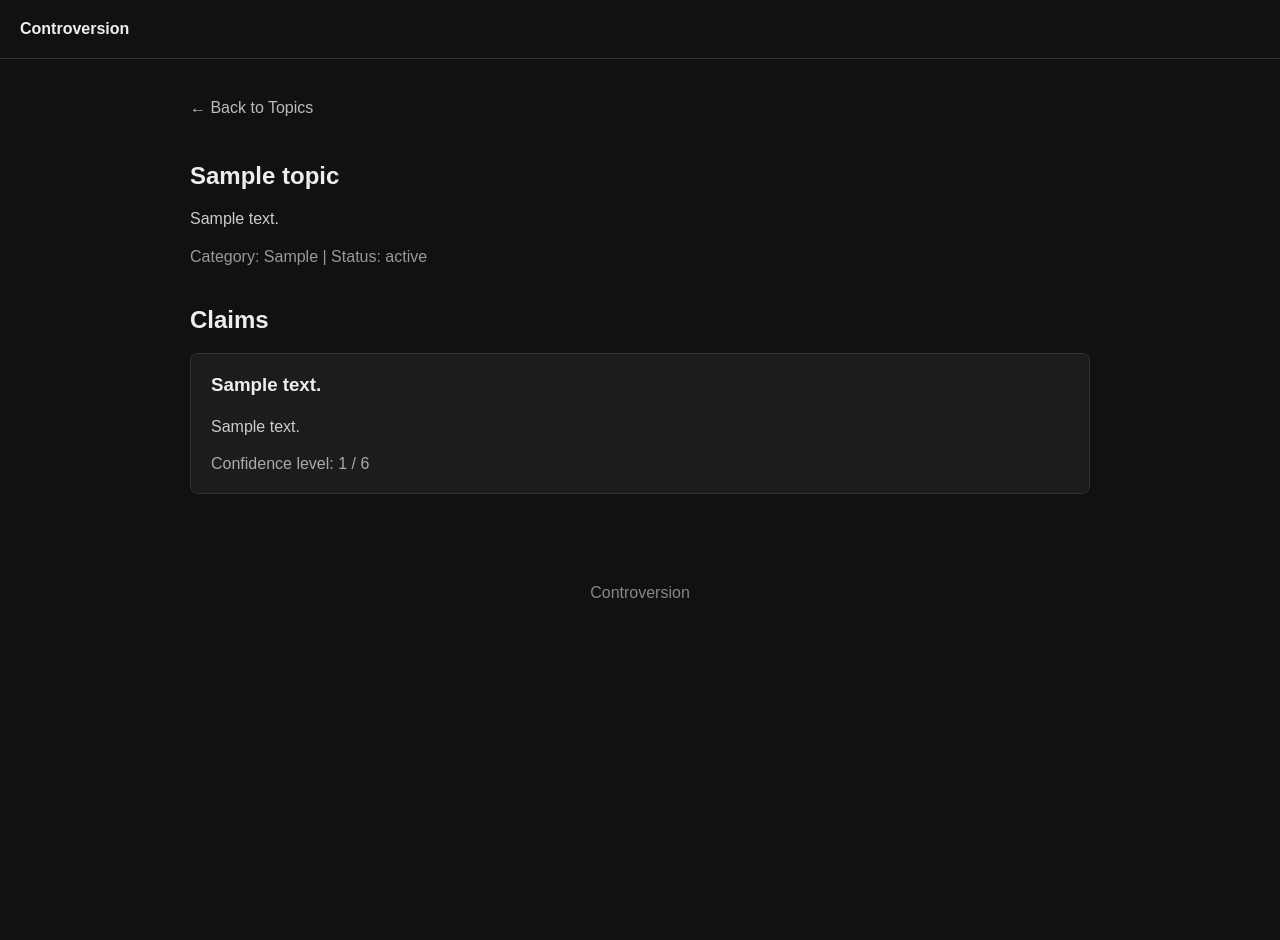
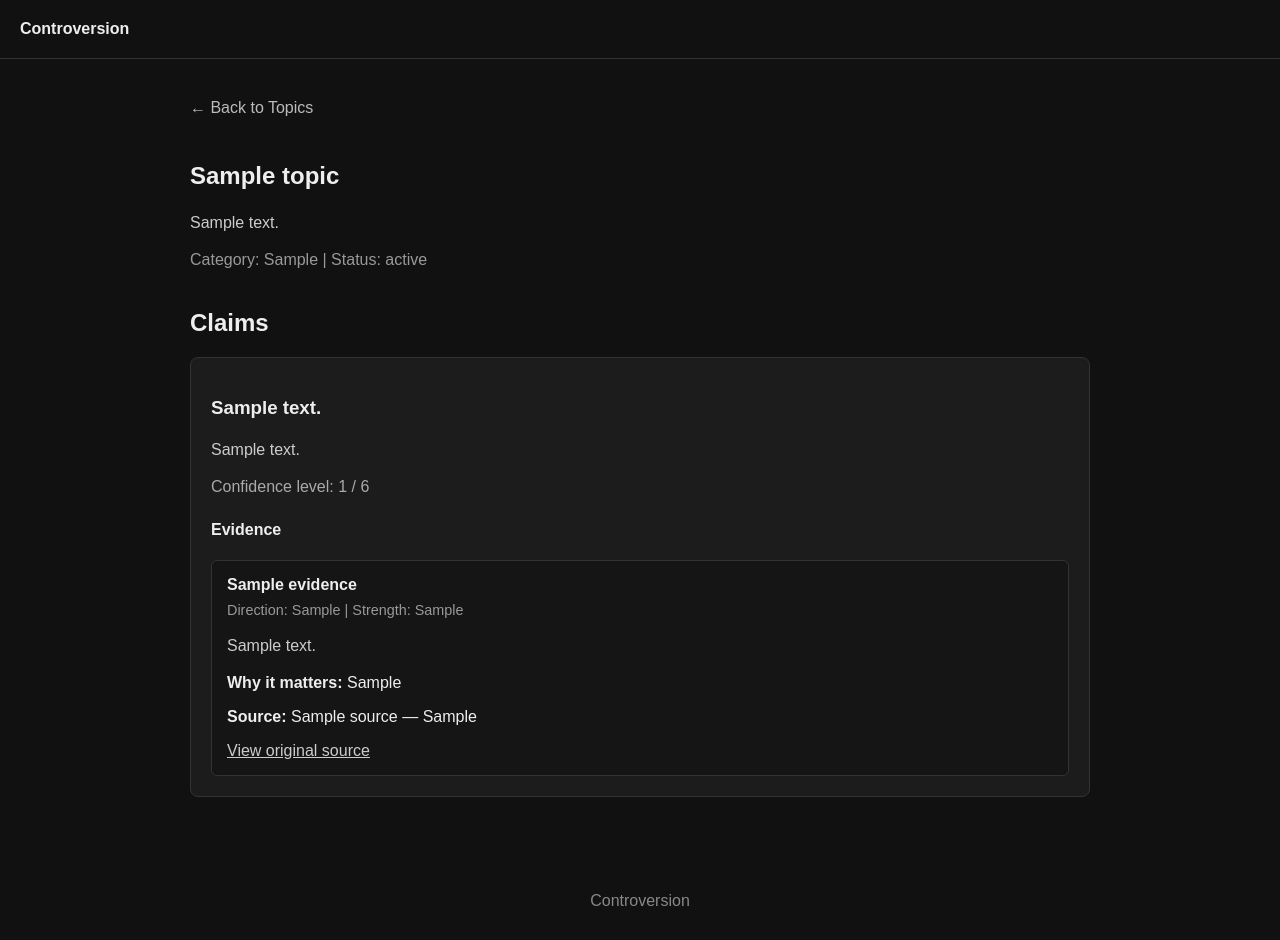
Before and after one commit to Xcnoevilx/Controversion, a Flask app: a page that uses templates/topic.html in a window 1280 px wide. Before the commit the page ends 598 px from the top, so only its background shows below. Run offline with Flask 3, Linux system fonts and the light colour scheme; tables that the repository leaves empty hold one stand-in row (values such as "Sample post").

Commit message:
Add evidence display to topic pages

```diff
--- a/templates/topic.html
+++ b/templates/topic.html
@@ -30,12 +30,15 @@
             padding: 40px 20px;
         }
 
+        .back-link {
+            display: inline-block;
+            margin-bottom: 25px;
+            color: #bbb;
+            text-decoration: none;
+        }
+
         .topic-header {
             margin-bottom: 40px;
-        }
-
-        .topic-header h1 {
-            margin-bottom: 10px;
         }
 
         .summary {
@@ -53,11 +56,7 @@
             border: 1px solid #333;
             border-radius: 8px;
             padding: 20px;
-            margin-bottom: 20px;
-        }
-
-        .claim-card h3 {
-            margin-top: 0;
+            margin-bottom: 25px;
         }
 
         .claim-description {
@@ -66,15 +65,40 @@
         }
 
         .confidence {
-            margin-top: 15px;
+            margin: 15px 0;
             color: #aaa;
         }
 
-        .back-link {
-            display: inline-block;
-            margin-bottom: 25px;
-            color: #bbb;
-            text-decoration: none;
+        .evidence-section {
+            margin-top: 25px;
+        }
+
+        .evidence-card {
+            background: #151515;
+            border: 1px solid #333;
+            border-radius: 6px;
+            padding: 15px;
+            margin-top: 12px;
+        }
+
+        .evidence-card h4 {
+            margin-top: 0;
+            margin-bottom: 8px;
+        }
+
+        .evidence-meta {
+            color: #999;
+            font-size: 0.9rem;
+            margin-bottom: 10px;
+        }
+
+        .evidence-description {
+            color: #ccc;
+            line-height: 1.5;
+        }
+
+        .source-link {
+            color: #ccc;
         }
 
         footer {
@@ -131,9 +155,7 @@
 
                 <div class="claim-card">
 
-                    <h3>
-                        {{ claim.claim_text }}
-                    </h3>
+                    <h3>{{ claim.claim_text }}</h3>
 
                     {% if claim.description %}
                         <p class="claim-description">
@@ -148,6 +170,81 @@
                         </div>
                     {% endif %}
 
+                    <div class="evidence-section">
+
+                        <h4>Evidence</h4>
+
+                        {% if claim.evidence %}
+
+                            {% for item in claim.evidence %}
+
+                                <div class="evidence-card">
+
+                                    <h4>{{ item.title }}</h4>
+
+                                    <div class="evidence-meta">
+
+                                        {% if item.direction %}
+                                            Direction: {{ item.direction }}
+                                        {% endif %}
+
+                                        {% if item.strength %}
+                                            | Strength: {{ item.strength }}
+                                        {% endif %}
+
+                                    </div>
+
+                                    {% if item.description %}
+                                        <p class="evidence-description">
+                                            {{ item.description }}
+                                        </p>
+                                    {% endif %}
+
+                                    {% if item.reasoning %}
+                                        <p>
+                                            <strong>Why it matters:</strong>
+                                            {{ item.reasoning }}
+                                        </p>
+                                    {% endif %}
+
+                                    {% if item.source %}
+
+                                        <p>
+                                            <strong>Source:</strong>
+                                            {{ item.source.title }}
+
+                                            {% if item.source.publisher %}
+                                                — {{ item.source.publisher }}
+                                            {% endif %}
+                                        </p>
+
+                                        {% if item.source.url %}
+                                            <a
+                                                class="source-link"
+                                                href="{{ item.source.url }}"
+                                                target="_blank"
+                                                rel="noopener noreferrer"
+                                            >
+                                                View original source
+                                            </a>
+                                        {% endif %}
+
+                                    {% endif %}
+
+                                </div>
+
+                            {% endfor %}
+
+                        {% else %}
+
+                            <div class="evidence-card">
+                                No evidence has been added to this claim yet.
+                            </div>
+
+                        {% endif %}
+
+                    </div>
+
                 </div>
 
             {% endfor %}
@@ -155,7 +252,7 @@
         {% else %}
 
             <div class="claim-card">
-                <p>No claims have been added to this topic yet.</p>
+                No claims have been added to this topic yet.
             </div>
 
         {% endif %}
```
